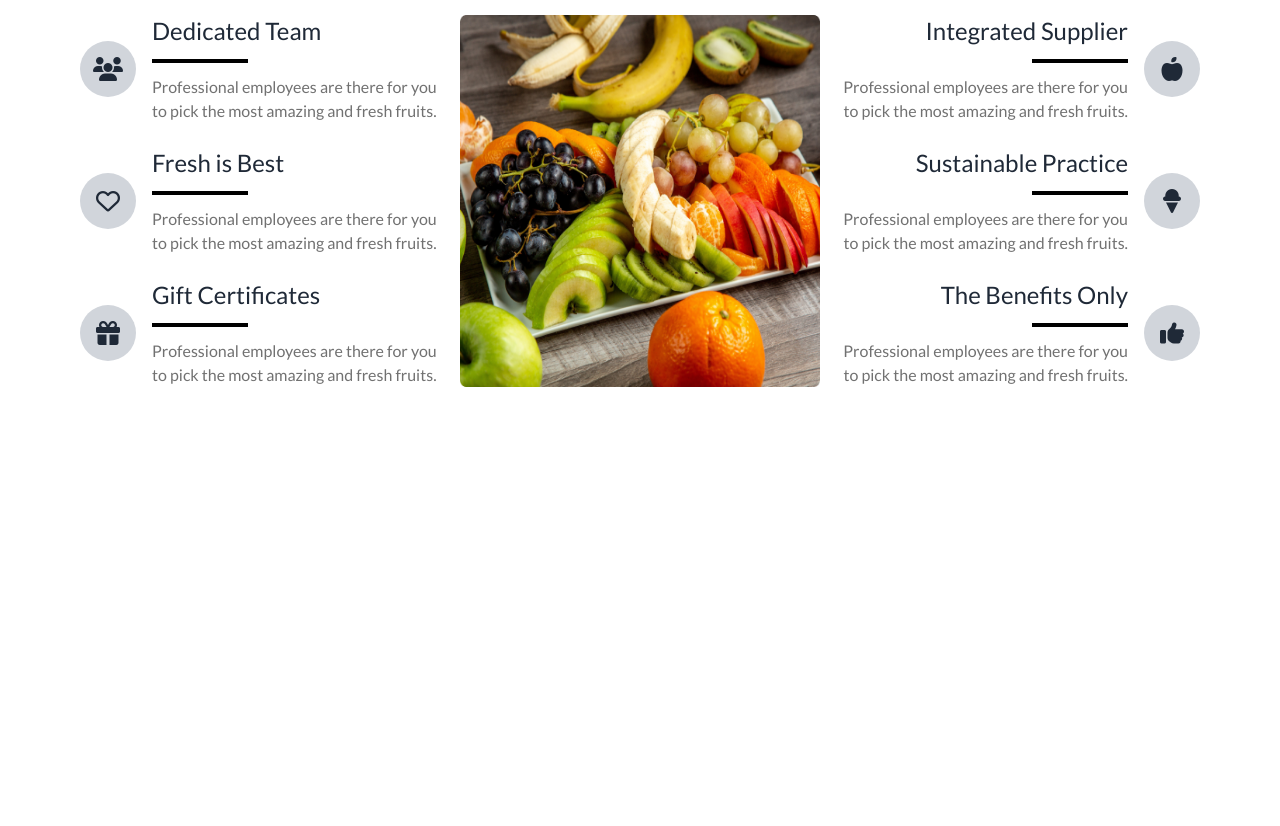
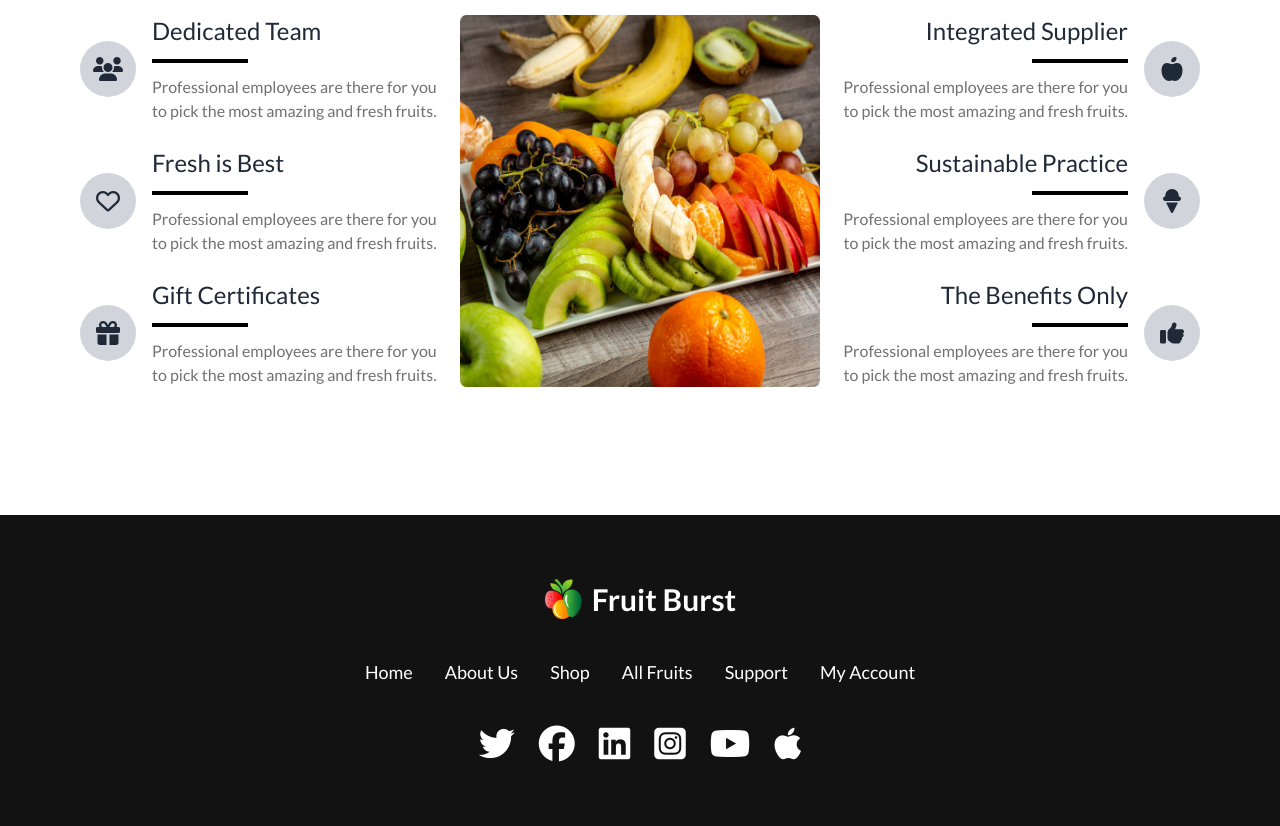
Before and after one commit to abusayed0/fruit-burst-assigment-3-batch8, a plain HTML site: page index.html in a window 1280 px wide. Shown: the part 2310-3136 px from the top of the page. Before the commit the page ends 2697 px from the top, so only its background shows below. Drawn offline with nearby package versions, Linux system fonts and the light colour scheme.

Commit message:
added footer

```diff
--- a/index.html
+++ b/index.html
@@ -587,6 +587,31 @@
         <!-- why choose us end -->
     </main>
 
+    <footer class="mt-32 bg-[#121212] text-white">
+        <div class="max-w-[1920px] mx-auto px-3 md:px-14 lg:px-20 py-16 grid grid-cols-1 gap-10">
+            <div class="flex gap-2 items-center justify-center">
+                <img class="h-10 w-10 object-contain" src="images/logo.png" alt="">
+                <h3 class="text-3xl font-bold  md:text-white">Fruit Burst</h3>
+            </div>
+            <div class="flex flex-wrap gap-8 items-center justify-center text-[18px]">
+                <a href="" >Home</a>
+                <a href="" >About Us</a>
+                <a href="">Shop</a>
+                <a href="" >All Fruits</a>
+                <a href="" >Support</a>
+                <a href="">My Account</a>
+            </div>
+            <div class="text-4xl flex flex-wrap justify-center items-center gap-6">
+                <i class="fa-brands fa-twitter"></i>
+                <i class="fa-brands fa-facebook"></i>
+                <i class="fa-brands fa-linkedin"></i>
+                <i class="fa-brands fa-square-instagram"></i>
+                <i class="fa-brands fa-youtube"></i>
+                <i class="fa-brands fa-apple"></i>
+            </div>
+        </div>
+    </footer>
+
     <!-- card 1 modal  -->
     <input type="checkbox" id="my_modal_1" class="modal-toggle" />
     <div class="modal">
```
